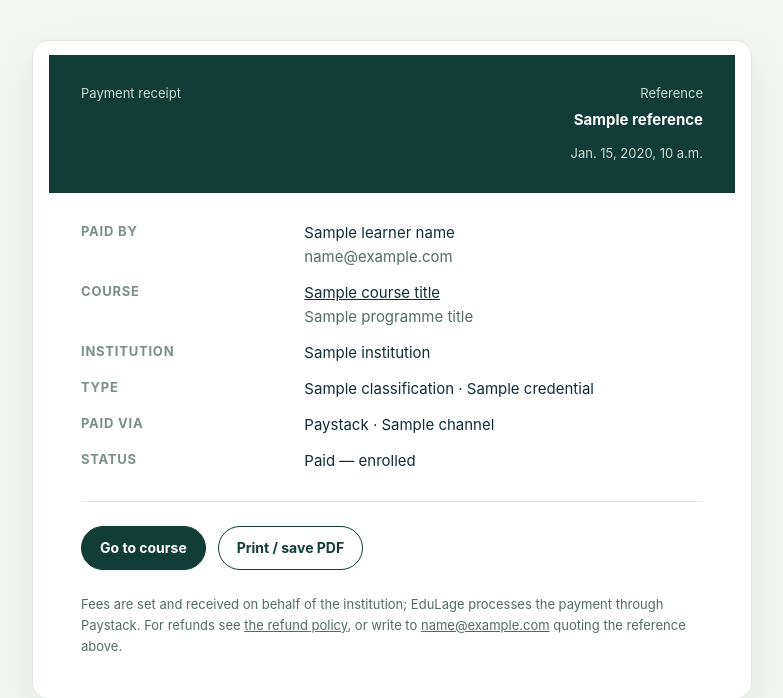
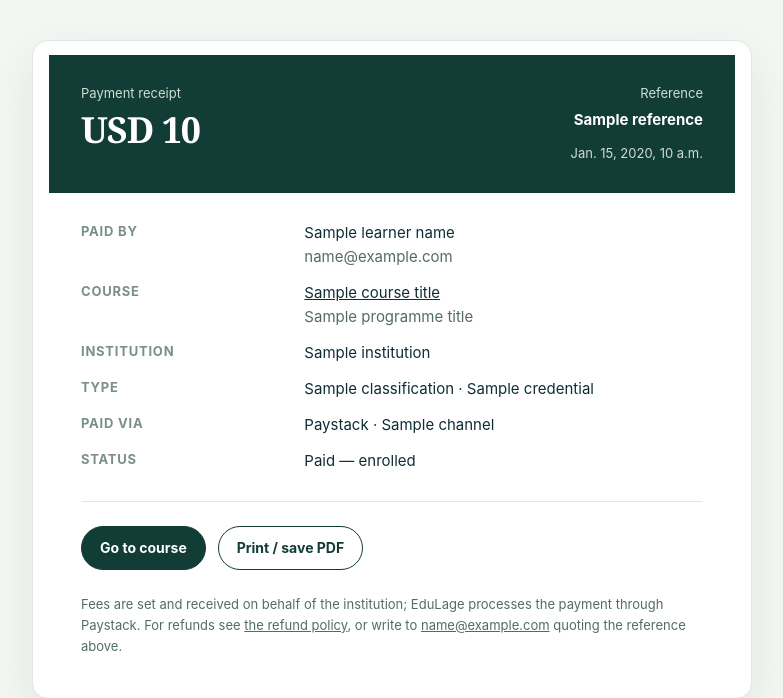
Before and after one commit to SolafripsCore/edulage-openedx, a Django app: template platform-plugin-edulage/edulage_platform/templates/edulage_platform/receipt.html in a window 1280 px wide. Shown: the part 73-771 px from the top of the page, without its empty margins (248-1031 px from the left). Run offline with Django 3.2, Linux system fonts and the light colour scheme; the template is opened without the code that fills it: most values are stand-ins (such as "Sample title", 1, 10 or a date in 2020); parts of the project's set-up code (start-up, migrations or seed data) failed here and were passed over.

Commit message:
Receipt page: amount in the dark header is white
Co-Authored-By: Devin AI <158243242+devin-ai-integration[bot]@users.noreply.github.com>

```diff
--- a/platform-plugin-edulage/edulage_platform/templates/edulage_platform/receipt.html
+++ b/platform-plugin-edulage/edulage_platform/templates/edulage_platform/receipt.html
@@ -12,7 +12,7 @@
     .receipt { max-width: 720px; margin: 0 auto; background: var(--white); border: 1px solid var(--line); border-radius: 1rem; overflow: hidden; box-shadow: 0 18px 45px rgba(23, 62, 48, 0.08); }
     .receipt__head { background: var(--navy-800); color: var(--white); padding: 28px 32px; display: flex; justify-content: space-between; gap: 16px; flex-wrap: wrap; }
     .receipt__head p { margin: 0; font-size: 0.8125rem; color: #cfddd3; }
-    .receipt__amount { font-family: Georgia, "Times New Roman", serif; font-size: 2.25rem; letter-spacing: -0.03em; margin: 6px 0 0; }
+    .receipt__amount { color: var(--white); font-family: Georgia, "Times New Roman", serif; font-size: 2.25rem; letter-spacing: -0.03em; margin: 6px 0 0; }
     .receipt__body { padding: 28px 32px; }
     dl { display: grid; grid-template-columns: 1fr 2fr; gap: 12px 24px; margin: 0; font-size: 0.9375rem; }
     dt { color: var(--ink-400); font-size: 0.8125rem; font-weight: 700; text-transform: uppercase; letter-spacing: 0.06em; }
```
